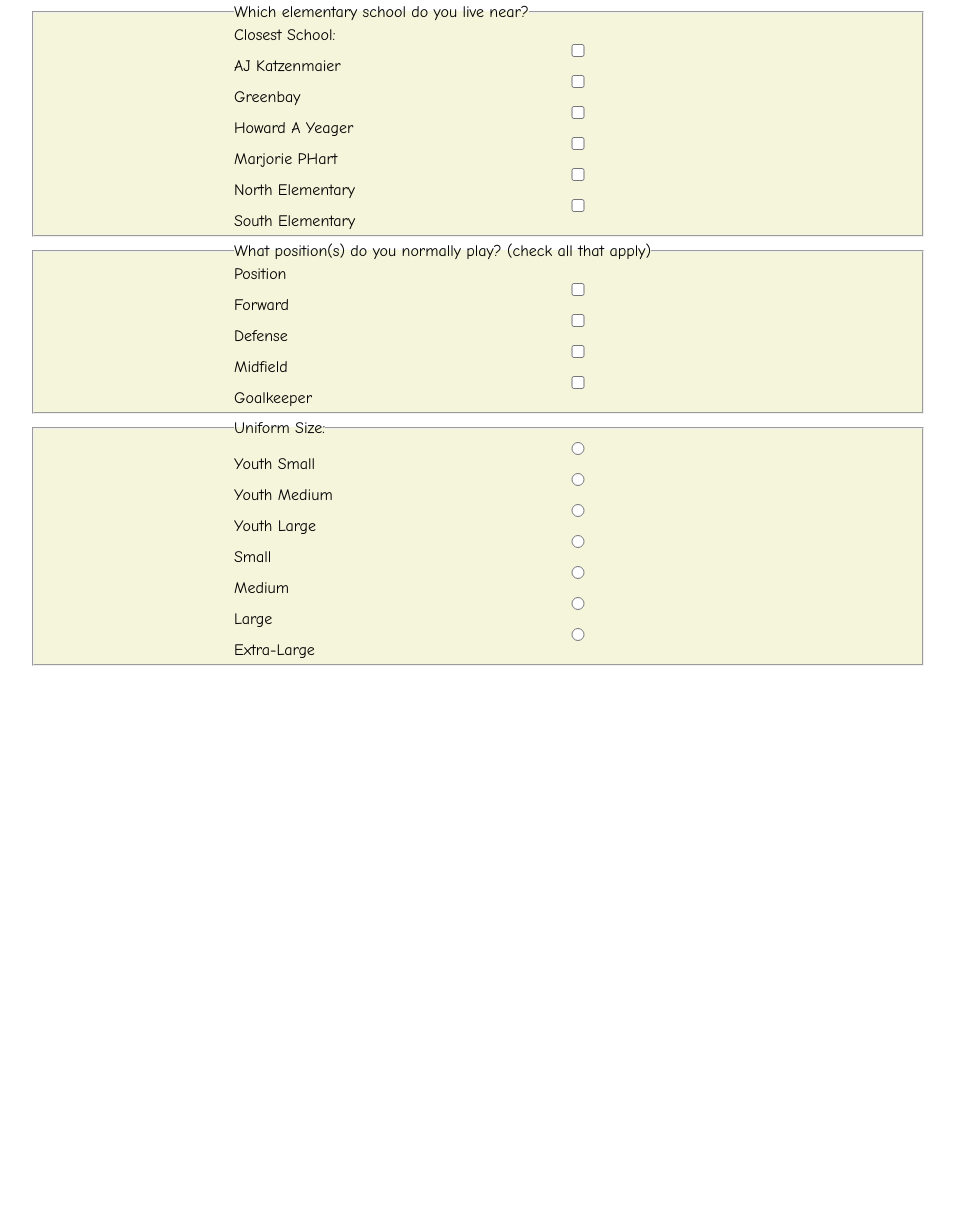
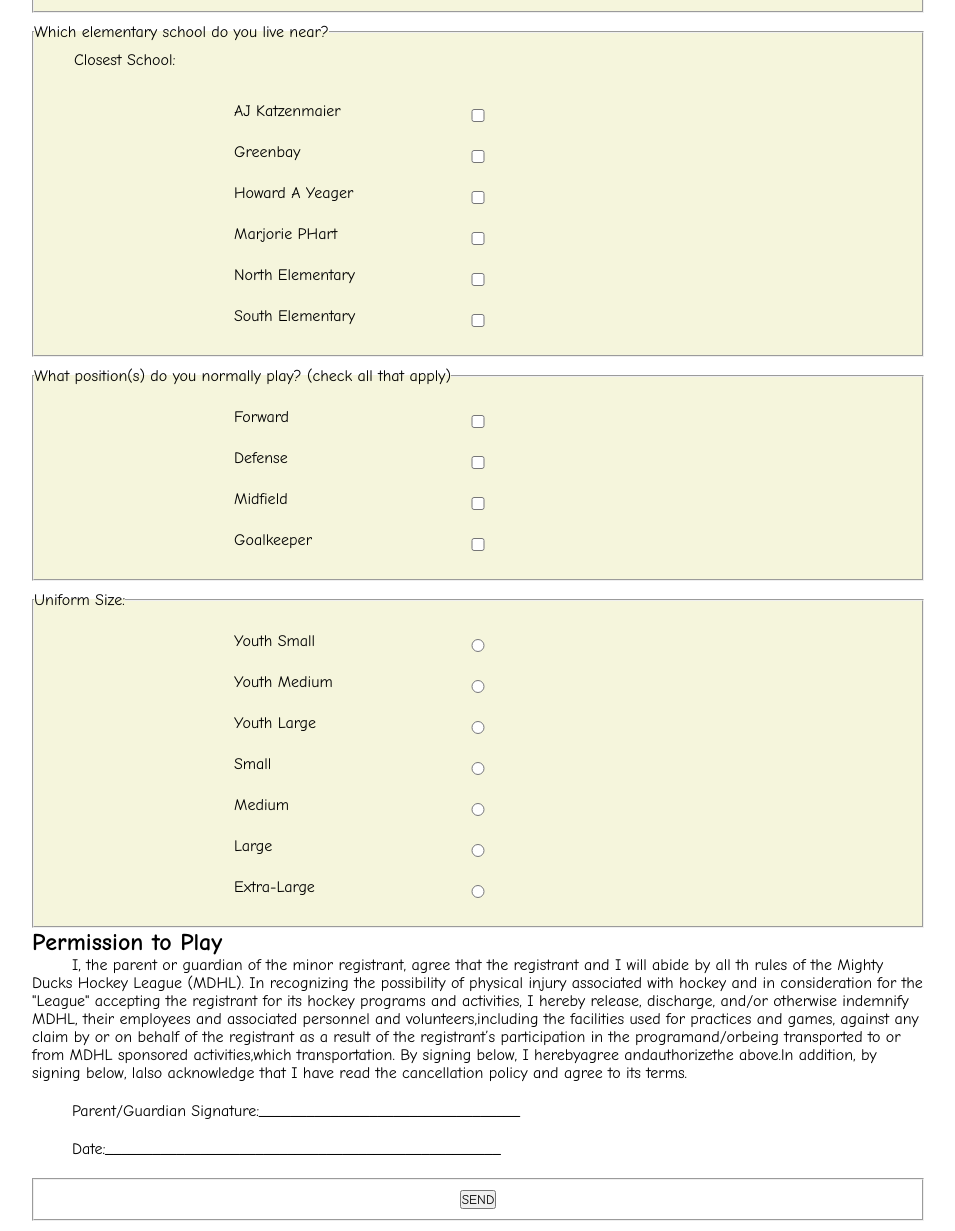
Before and after one commit to Tutex2022/Sitio1, a plain HTML site: page formulario.html in a window 1280 px wide. Shown: the part 655-1886 px from the top of the page, without its empty margins (228-1183 px from the left). Before the commit the page ends 1331 px from the top, so only its background shows below. Drawn offline with Linux system fonts and the light colour scheme.

Commit message:
version5

```diff
--- a/css/style.css
+++ b/css/style.css
@@ -86,6 +86,10 @@ section{
     margin-left: 40px;
 }
 
+div{margin-top: 40px;
+
+}
+
 .letras{
     list-style-type: lower-alpha;
 }
@@ -109,9 +113,9 @@ form{margin: 0 auto;
 }
 
 fieldset{
-    padding-bottom: 5px;
-    padding-top: 5px;
-    margin-top: 5px;
+    padding-bottom: 10px;
+    padding-top: 10px;
+    margin-top: 10px;
 }
 .datos{background-color: beige;
     display: flex;
@@ -121,7 +125,6 @@ fieldset{
 
 .datos label{padding-top: 5px;
     padding-left: 200px;
-    padding-top: 5px;
     flex-basis: 45%;
 }
 
@@ -130,9 +133,57 @@ margin-bottom: 5px;
 margin-left: 5px;
 }
 
-.datos1 {background-color:beige;
-  display: flex;
-  flex-direction: column;
-  padding-left: 200px;
+.datos1 {background-color: beige;
+    display: flex;
+    flex-direction:column;
+    padding-bottom: 20px;
+}
 
+.datos1 label{
+    padding-left: 200px;
+    padding-bottom: 10px;
+    border-bottom: 100px;
 }
+
+.datos1 input{
+position: relative;
+top: 20px;
+}
+
+.datos2 {background-color: beige;
+    display: flex;
+    flex-direction:column;
+    padding-bottom: 20px;
+}
+
+.datos2 label{
+    padding-left: 200px;
+    padding-bottom: 10px;
+    border-bottom: 100px;
+}
+
+.datos2 input{
+position: relative;
+top: 20px;
+}
+
+.datos3 {background-color: beige;
+    display: flex;
+    flex-direction:column;
+    padding-bottom: 20px;
+}
+
+.datos3 label{
+    padding-left: 200px;
+    padding-bottom: 10px;
+    border-bottom: 100px;
+}
+
+.datos3 input{
+position: relative;
+top: 20px;
+}
+
+.enviar{
+    text-align: center;
+}
--- a/formulario.html
+++ b/formulario.html
@@ -73,35 +73,95 @@
 
             <fieldset class="datos1">
                 <legend>Which elementary school do you live near?</legend>
+                <p>Closest School:</p>
 
-                <label for="school">Closest School:</label>
-                <input type="checkbox" name="AJ Katzenmaier" id="school" value="AJ Katzenmaier">AJ Katzenmaier
-                <input type="checkbox" name="Greenbay" value="Greenbay">Greenbay
-                <input type="checkbox" name="Howard A Yeager" value="Howard A Yeager">Howard A Yeager
-                <input type="checkbox" name="Marjorie PHart" value="Marjorie PHart">Marjorie PHart
-                <input type="checkbox" name="North Elementary" value="North Elementary">North Elementary
-                <input type="checkbox" name="South Elementary" value="South Elementary">South Elementary
+                <input type="checkbox" name="AJ Katzenmaier" id="school" value="AJ Katzenmaier">
+                <label for="school">AJ Katzenmaier</label>
+
+                <input type="checkbox" name="Greenbay" value="Greenbay">
+                <label for="school">Greenbay</label>
+
+                <input type="checkbox" name="Howard A Yeager" value="Howard A Yeager">
+                <label for="school">Howard A Yeager</label>
+
+                <input type="checkbox" name="Marjorie PHart" value="Marjorie PHart">
+                <label for="school">Marjorie PHart</label>
+
+                <input type="checkbox" name="North Elementary" value="North Elementary">
+                <label for="school">North Elementary</label>
+
+                <input type="checkbox" name="South Elementary" value="South Elementary">
+                <label for="school">South Elementary</label>
             </fieldset>
 
-            <fieldset class="datos1">
+            <fieldset class="datos2">
                 <legend>What position(s) do you normally play? (check all that apply)</legend>
-                <label for="position">Position</label>
-                <input type="checkbox" id="position">Forward
-                <input type="checkbox" id="position1">Defense
-                <input type="checkbox" id="position2">Midfield
-                <input type="checkbox" id="position3">Goalkeeper
+
+                <input type="checkbox" id="position">
+                <label for="position">Forward</label>
+
+                <input type="checkbox" id="position1">
+                <label for="position1">Defense</label>
+
+                <input type="checkbox" id="position2">
+                <label for="position2">Midfield</label>
+
+                <input type="checkbox" id="position3">
+                <label for="position3">Goalkeeper</label>
+
             </fieldset>
 
-            <fieldset class="datos1">
+            <fieldset class="datos3">
                 <legend>Uniform Size:</legend>
-                <label for="uniform"></label>
-                <input type="radio" id="uniform" name="uniform">Youth Small
-                <input type="radio" id="uniform2" name="uniform">Youth Medium
-                <input type="radio" id="uniform3" name="uniform">Youth Large
-                <input type="radio" id="uniform4" name="uniform">Small
-                <input type="radio" id="uniform5" name="uniform">Medium
-                <input type="radio" id="uniform6" name="uniform">Large
-                <input type="radio" id="uniform7" name="uniform">Extra-Large
+
+                <input type="radio" id="uniform" name="uniform">
+                <label for="uniform">Youth Small</label>
+
+                <input type="radio" id="uniform2" name="uniform">
+                <label for="uniform2">Youth Medium</label>
+
+                <input type="radio" id="uniform3" name="uniform">
+                <label for="uniform3">Youth Large</label>
+
+                <input type="radio" id="uniform4" name="uniform">
+                <label for="uniform4">Small</label>
+
+                <input type="radio" id="uniform5" name="uniform">
+                <label for="uniform5">Medium</label>
+
+                <input type="radio" id="uniform6" name="uniform">
+                <label for="uniform6">Large</label>
+
+                <input type="radio" id="uniform7" name="uniform">
+                <label for="uniform7">Extra-Large</label>
+
+            </fieldset>
+
+            <article>
+                <h2>
+                    Permission to Play
+                </h2>
+                <p>
+                    I, the parent or guardian of the minor registrant, agree that the registrant and I will abide by all th
+                     rules of the Mighty Ducks Hockey League (MDHL). In recognizing the possibility of physical injury
+                     associated with hockey and in consideration for the "League" accepting the registrant for its
+                     hockey programs and activities, I hereby release, discharge, and/or otherwise indemnify MDHL,
+                     their employees and associated personnel and volunteers,including the facilities used for
+                     practices and games, against any claim by or on behalf of the registrant as a result of the
+                     registrant’s participation in the programand/orbeing transported to or from MDHL sponsored
+                     activities,which transportation.
+                     By signing below, I herebyagree andauthorizethe above.ln addition, by signing below,
+                     lalso acknowledge that I have read the cancellation policy and agree to its terms.
+                </p>
+                <p>
+                    Parent/Guardian Signature:_________________________________
+                </p>
+                <p>
+                    Date:__________________________________________________
+                </p>
+            </article>
+            <fieldset class="enviar">
+                <input class="enviar" type="submit" value="SEND">
             </fieldset>
 
         </section>
```
